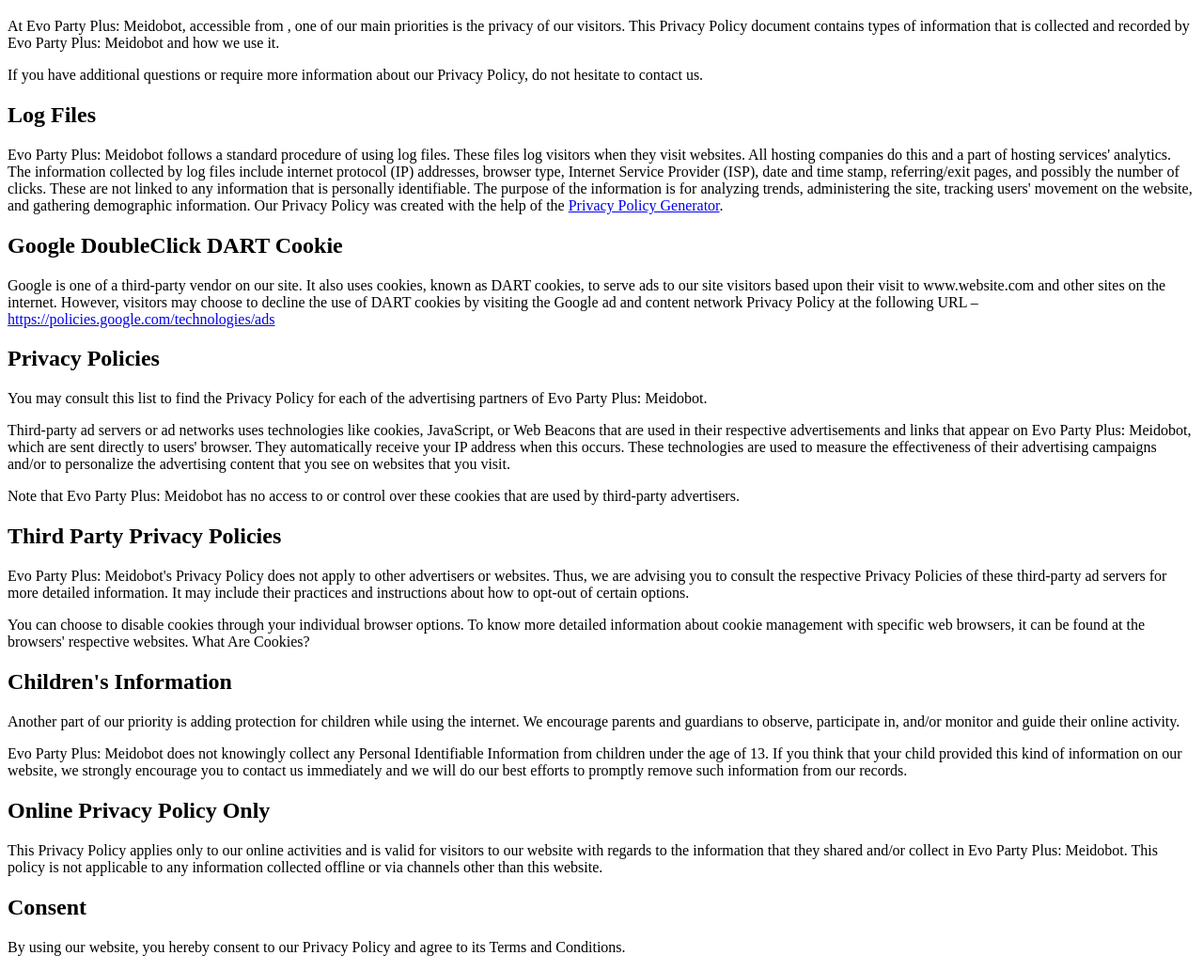
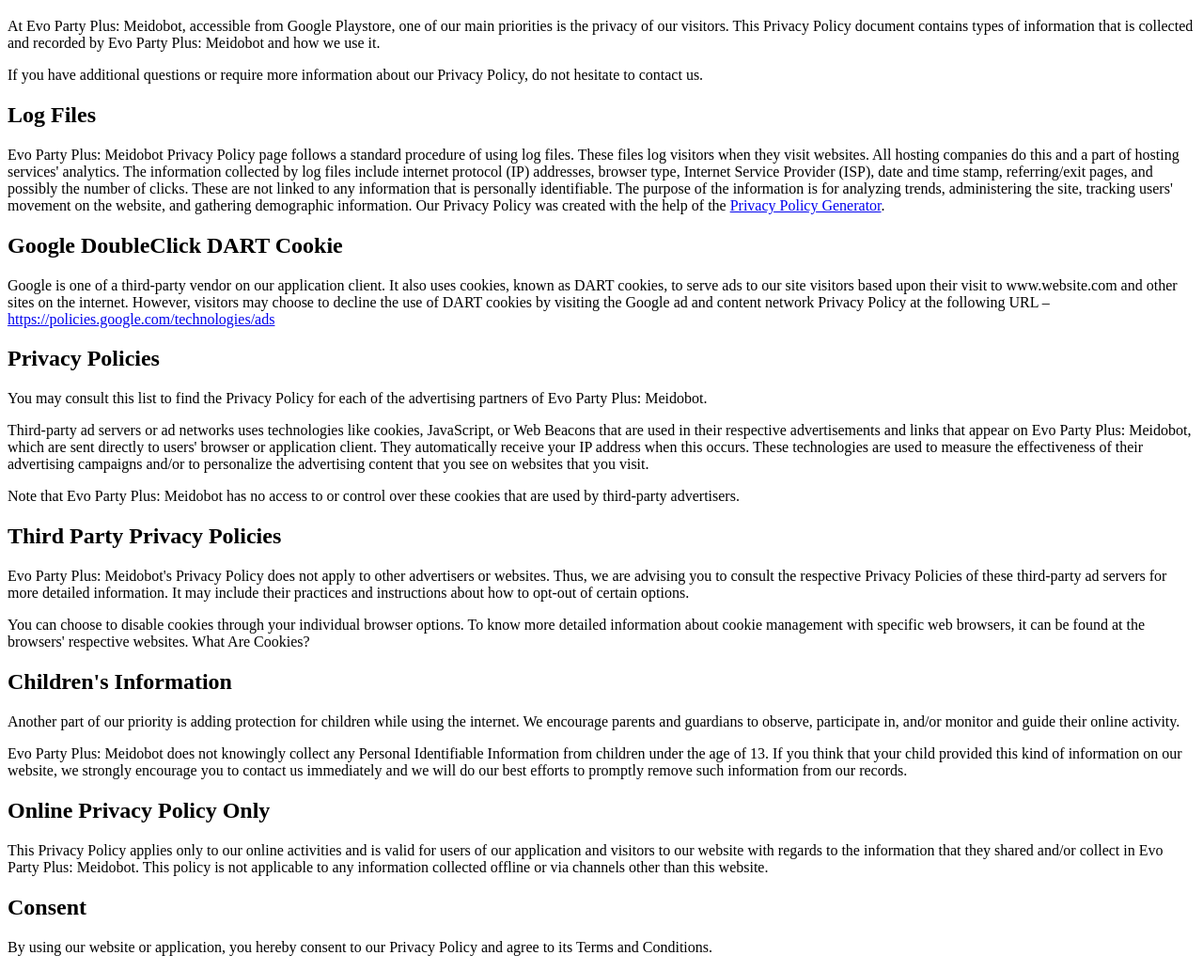
Before and after one commit to BAEdwinB/BAedwinB, a plain HTML site: page PrivacyPolicy/EPP-Meidobot.html in a window 1280 px wide. Shown: the part 61-1094 px from the top of the page at 94% size. Drawn offline with Linux system fonts and the light colour scheme.

Commit message:
Adjusted Wording for App Compatibility
Changed wordings that were website specific to be application inclusive as well

```diff
--- a/PrivacyPolicy/EPP-Meidobot.html
+++ b/PrivacyPolicy/EPP-Meidobot.html
@@ -3,25 +3,25 @@
 <body>
 <h1>Privacy Policy for Evo Party Plus: Meidobot</h1>
 
-<p>At Evo Party Plus: Meidobot, accessible from  , one of our main priorities is the privacy of our visitors. This Privacy Policy document contains types of information that is collected and recorded by Evo Party Plus: Meidobot and how we use it.</p>
+<p>At Evo Party Plus: Meidobot, accessible from Google Playstore, one of our main priorities is the privacy of our visitors. This Privacy Policy document contains types of information that is collected and recorded by Evo Party Plus: Meidobot and how we use it.</p>
 
 <p>If you have additional questions or require more information about our Privacy Policy, do not hesitate to contact us.</p>
 
 <h2>Log Files</h2>
 
-<p>Evo Party Plus: Meidobot follows a standard procedure of using log files. These files log visitors when they visit websites. All hosting companies do this and a part of hosting services' analytics. The information collected by log files include internet protocol (IP) addresses, browser type, Internet Service Provider (ISP), date and time stamp, referring/exit pages, and possibly the number of clicks. These are not linked to any information that is personally identifiable. The purpose of the information is for analyzing trends, administering the site, tracking users' movement on the website, and gathering demographic information. Our Privacy Policy was created with the help of the <a href="https://www.privacypolicyonline.com/privacy-policy-generator/">Privacy Policy Generator</a>.</p>
+<p>Evo Party Plus: Meidobot Privacy Policy page follows a standard procedure of using log files. These files log visitors when they visit websites. All hosting companies do this and a part of hosting services' analytics. The information collected by log files include internet protocol (IP) addresses, browser type, Internet Service Provider (ISP), date and time stamp, referring/exit pages, and possibly the number of clicks. These are not linked to any information that is personally identifiable. The purpose of the information is for analyzing trends, administering the site, tracking users' movement on the website, and gathering demographic information. Our Privacy Policy was created with the help of the <a href="https://www.privacypolicyonline.com/privacy-policy-generator/">Privacy Policy Generator</a>.</p>
 
 
 <h2>Google DoubleClick DART Cookie</h2>
 
-<p>Google is one of a third-party vendor on our site. It also uses cookies, known as DART cookies, to serve ads to our site visitors based upon their visit to www.website.com and other sites on the internet. However, visitors may choose to decline the use of DART cookies by visiting the Google ad and content network Privacy Policy at the following URL – <a href="https://policies.google.com/technologies/ads">https://policies.google.com/technologies/ads</a></p>
+<p>Google is one of a third-party vendor on our application client. It also uses cookies, known as DART cookies, to serve ads to our site visitors based upon their visit to www.website.com and other sites on the internet. However, visitors may choose to decline the use of DART cookies by visiting the Google ad and content network Privacy Policy at the following URL – <a href="https://policies.google.com/technologies/ads">https://policies.google.com/technologies/ads</a></p>
 
 
 <h2>Privacy Policies</h2>
 
 <P>You may consult this list to find the Privacy Policy for each of the advertising partners of Evo Party Plus: Meidobot.</p>
 
-<p>Third-party ad servers or ad networks uses technologies like cookies, JavaScript, or Web Beacons that are used in their respective advertisements and links that appear on Evo Party Plus: Meidobot, which are sent directly to users' browser. They automatically receive your IP address when this occurs. These technologies are used to measure the effectiveness of their advertising campaigns and/or to personalize the advertising content that you see on websites that you visit.</p>
+<p>Third-party ad servers or ad networks uses technologies like cookies, JavaScript, or Web Beacons that are used in their respective advertisements and links that appear on Evo Party Plus: Meidobot, which are sent directly to users' browser or application client. They automatically receive your IP address when this occurs. These technologies are used to measure the effectiveness of their advertising campaigns and/or to personalize the advertising content that you see on websites that you visit.</p>
 
 <p>Note that Evo Party Plus: Meidobot has no access to or control over these cookies that are used by third-party advertisers.</p>
 
@@ -39,10 +39,10 @@
 
 <h2>Online Privacy Policy Only</h2>
 
-<p>This Privacy Policy applies only to our online activities and is valid for visitors to our website with regards to the information that they shared and/or collect in Evo Party Plus: Meidobot. This policy is not applicable to any information collected offline or via channels other than this website.</p>
+<p>This Privacy Policy applies only to our online activities and is valid for users of our application and visitors to our website with regards to the information that they shared and/or collect in Evo Party Plus: Meidobot. This policy is not applicable to any information collected offline or via channels other than this website.</p>
 
 <h2>Consent</h2>
 
-<p>By using our website, you hereby consent to our Privacy Policy and agree to its Terms and Conditions.</p>
+<p>By using our website or application, you hereby consent to our Privacy Policy and agree to its Terms and Conditions.</p>
 </body>
 </html>
```
